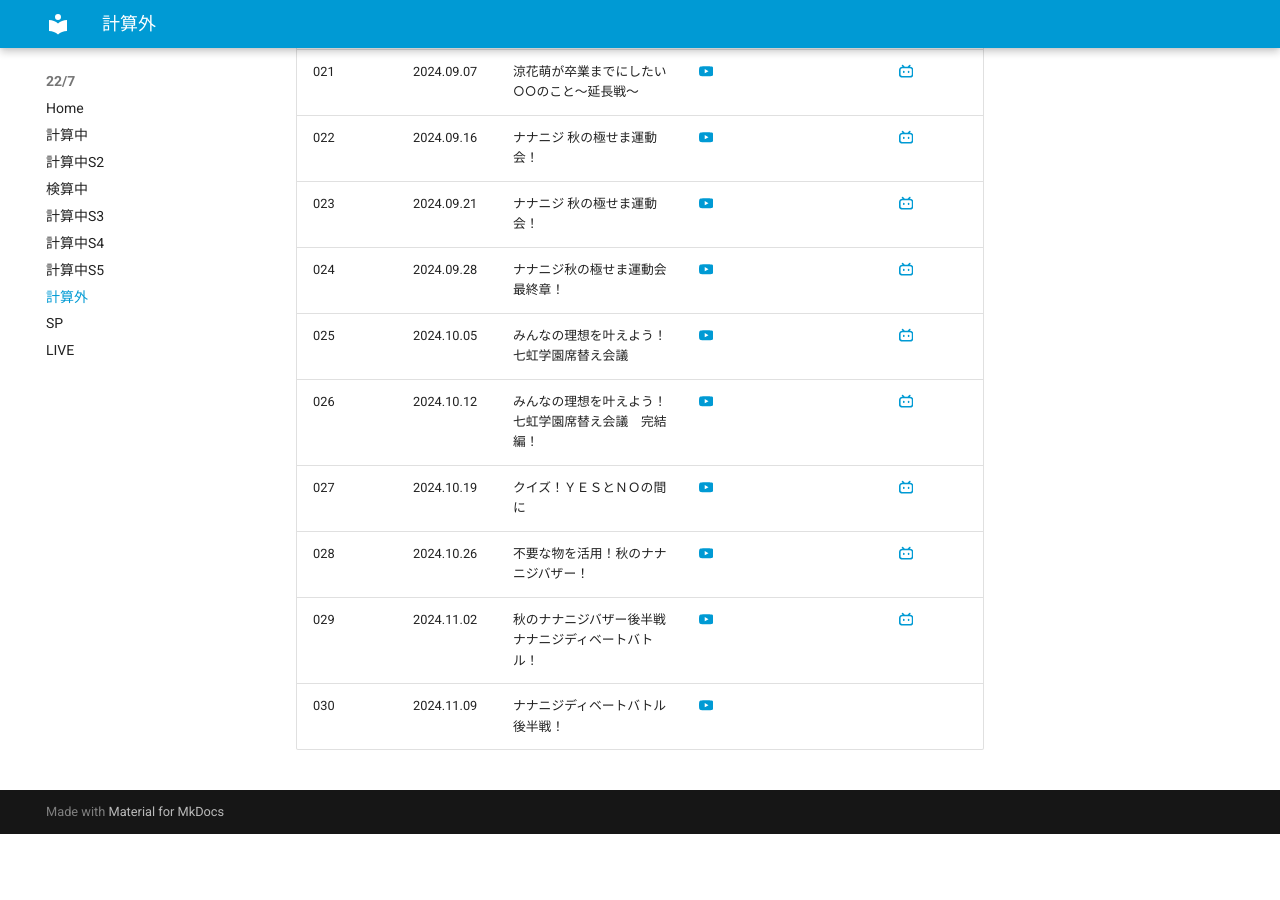
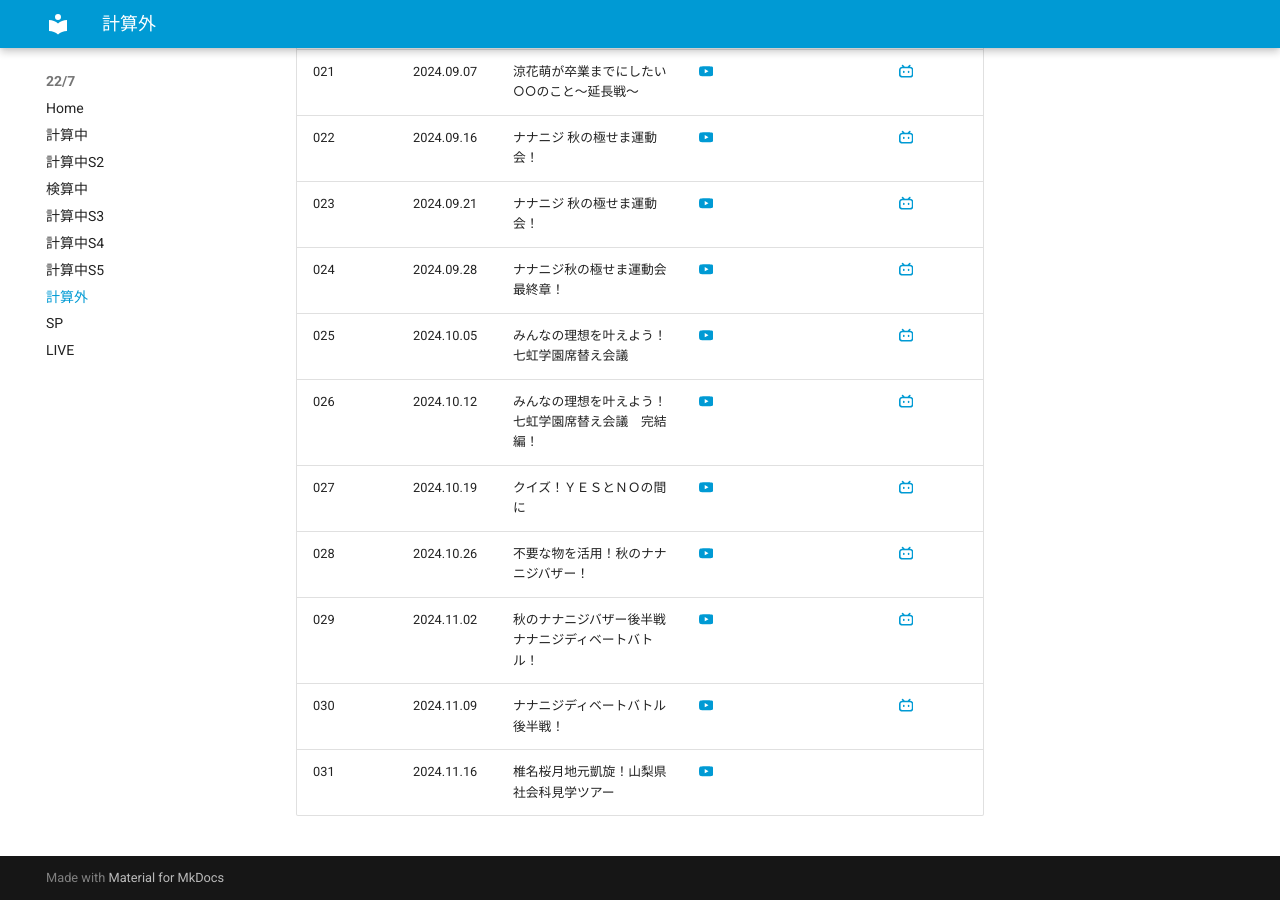
Before and after one commit to aki-192/nananiji, an MkDocs documentation site: the page built from docs/keisangai.md, in a window 1280 px wide and 900 px high, scrolled down 1495 px. Built offline with MkDocs 1.6.1 and Material for MkDocs 9.7.7, drawn with Linux system fonts in a browser that asks for light colours; before the commit the page ends 2329 px from its top, so only the background shows below that.

Commit message:
Update keisangai.md

```diff
--- a/docs/keisangai.md
+++ b/docs/keisangai.md
@@ -35,4 +35,5 @@ title: 計算外
 | 027 | 2024.10.19 | クイズ！ＹＥＳとＮＯの間に | [:simple-youtube:](https://www.youtube.com/watch?v=pKObQfxcPpE) | | [:simple-bilibili:](https://www.bilibili.com/video/BV1L317YbEWo) |
 | 028 | 2024.10.26 | 不要な物を活用！秋のナナニジバザー！ | [:simple-youtube:](https://www.youtube.com/watch?v=PybHYz7xV6o) | | [:simple-bilibili:](https://www.bilibili.com/video/BV1f7DVYiEbs/)
 | 029 | 2024.11.02 | 秋のナナニジバザー後半戦 <br> ナナニジディベートバトル！| [:simple-youtube:](https://www.youtube.com/watch?v=4LYw-QYt7oE) | | [:simple-bilibili:](https://www.bilibili.com/video/BV1ujmUYVEqA/) |
-| 030 | 2024.11.09 | ナナニジディベートバトル 後半戦！ | [:simple-youtube:](https://www.youtube.com/watch?v=E8YlcxF9nkA) | | |
+| 030 | 2024.11.09 | ナナニジディベートバトル 後半戦！ | [:simple-youtube:](https://www.youtube.com/watch?v=E8YlcxF9nkA) | | [:simple-bilibili:](https://www.bilibili.com/video/BV153BBYYEPx/) |
+| 031 | 2024.11.16 | 椎名桜月地元凱旋！山梨県社会科見学ツアー | [:simple-youtube:](https://www.youtube.com/watch?v=FU0OkJqUduI) | | |
```
